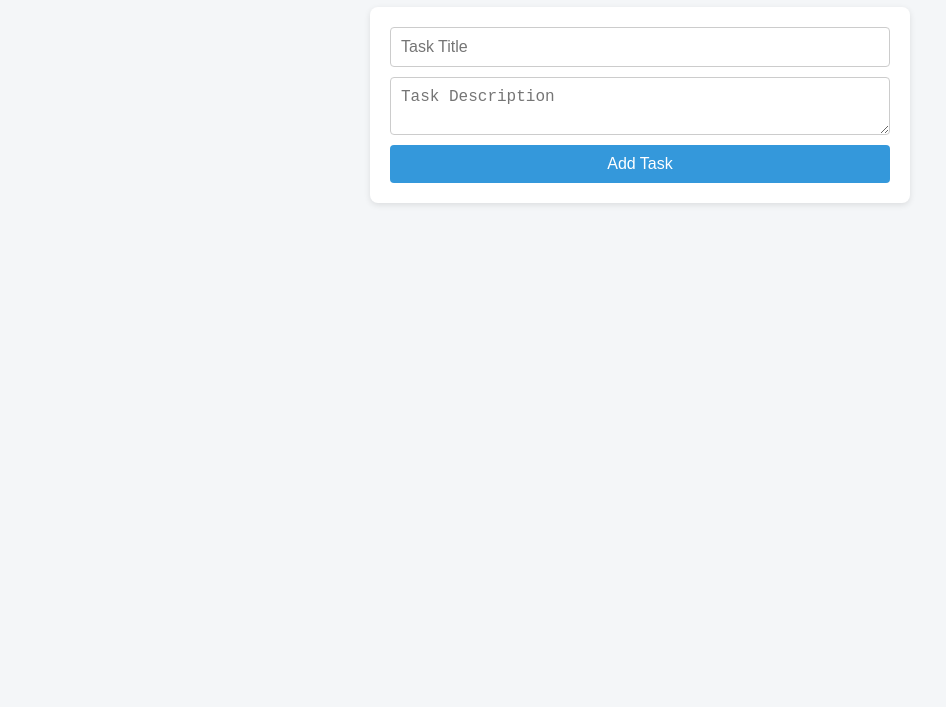
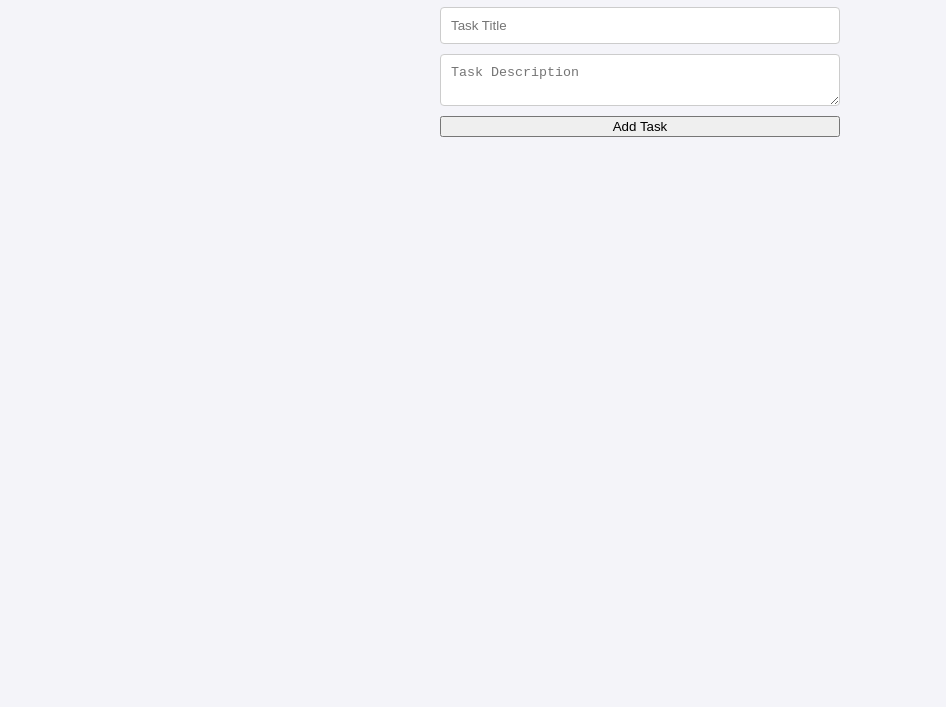
Before and after one commit to Faix-Ali/student-task-manager, a plain HTML site: page index.html in a window 1280 px wide. Shown: the part 93-800 px from the top of the page, without its empty margins (0-946 px from the left). Drawn offline with Linux system fonts and the light colour scheme.

Commit message:
Add custom CSS styling for task cards and layout

```diff
--- a/style.css
+++ b/style.css
@@ -1,11 +1,33 @@
+body {
+  font-family: Arial, sans-serif;
+  background-color: #f4f4f9;
+  margin: 0;
+  padding: 20px;
+}
 
-body { font-family: Arial, sans-serif; background: #f4f6f8; margin: 0; padding: 20px; }
-h1 { text-align: center; color: #2c3e50; }
-#task-form { max-width: 500px; margin: 0 auto; display: flex; flex-direction: column; gap: 10px; background: #fff; padding: 20px; border-radius: 8px; box-shadow: 0 2px 6px rgba(0,0,0,.1); }
-input, textarea { padding: 10px; border: 1px solid #ccc; border-radius: 4px; font-size: 16px; }
-button { padding: 10px; background: #3498db; color: #fff; border: none; border-radius: 4px; cursor: pointer; font-size: 16px; }
-button:hover { background: #2980b9; }
-.task-card { background: #fff; padding: 15px; margin: 10px auto; max-width: 500px; border-radius: 8px; box-shadow: 0 2px 6px rgba(0,0,0,.1); }
-.task-card button { margin-right: 8px; }
-.task-card.completed h3, .task-card.completed p { text-decoration: line-through; color: #888; }
-@media (max-width: 600px) { body { padding: 10px; } #task-form { padding: 12px; } }
+#task-form {
+  display: flex;
+  flex-direction: column;
+  max-width: 400px;
+  margin: 0 auto 20px auto;
+  gap: 10px;
+}
+
+#task-title, #task-desc {
+  padding: 10px;
+  border: 1px solid #ccc;
+  border-radius: 4px;
+}
+
+#add-btn {
+  padding: 10px;
+  background-color: #007bff;
+  color: white;
+  border: none;
+  border-radius: 4px;
+  cursor: pointer;
+}
+
+#add-btn:hover {
+  background-color: #0056b3;
+}
```
